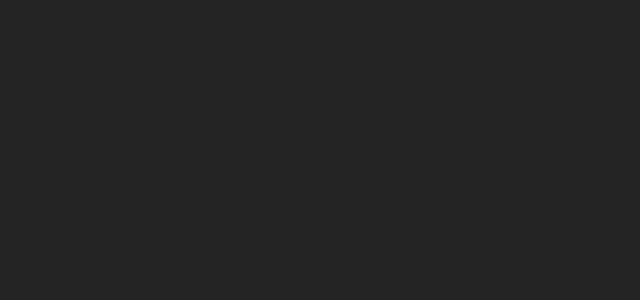
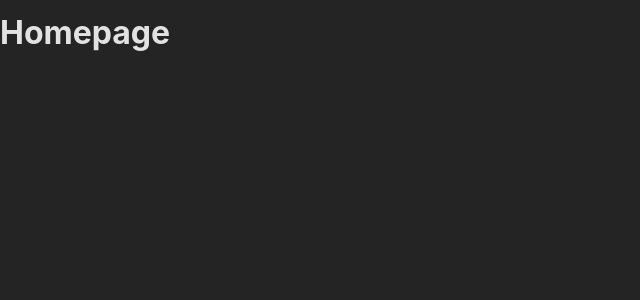
Before and after one commit to Rish-XO/routing, a React (Create React App) app in the folder frontend/: page / in a window 1280 px wide. Shown: the top 300 px of the page, without its empty margins (0-640 px from the left). Built offline with nearby package versions, Linux system fonts and the light colour scheme.

Commit message:
commit check

```diff
--- a/frontend/src/App.js
+++ b/frontend/src/App.js
@@ -3,16 +3,18 @@ import Homepage from "./pages/Home";
 import EventsPage from "./pages/Events";
 import EventDetailPage from "./pages/EventDetail";
 import NewEventPage from "./pages/NewEvent";
+import EditEventPage from "./pages/EditEvent";
 
 const router = createBrowserRouter([
   { path: "/", element: <Homepage /> },
   { path: "/events", element: <EventsPage /> },
-  { path: "events/:eventId", element: <EventDetailPage /> },
+  { path: "/events/:eventId", element: <EventDetailPage /> },
   { path: "/events/new", element: <NewEventPage /> },
+  {path: '/events/:eventId/edit', element: <EditEventPage />}
 ]);
 
 function App() {
-  return <div></div>;
+  return <RouterProvider router={router} />
 }
 
 export default App;
```
Also changed, not shown: 1 other file (tests, documents, lock files or other folders).
